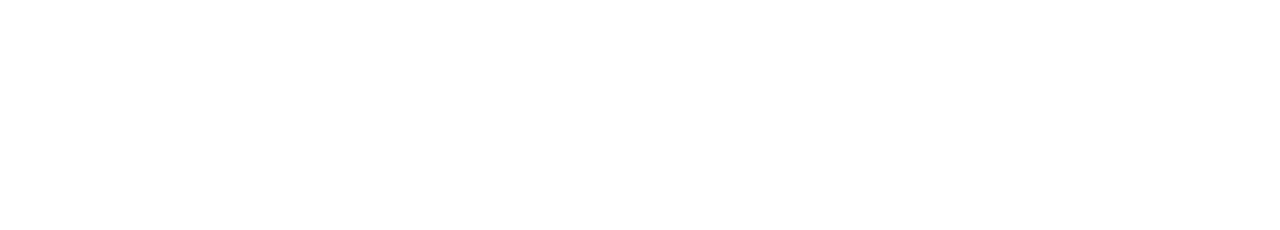
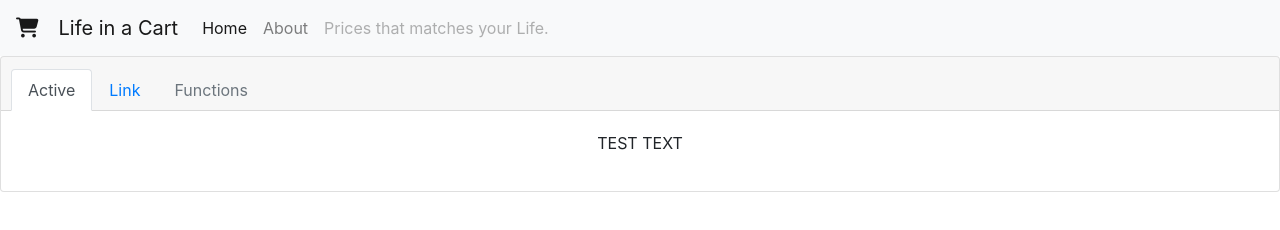
Before and after one commit to IisAnh/Hackathon-Application-1, a plain HTML site: page Temporary_Placeholders/PowerBI_placeholder.html in a window 1280 px wide. Drawn offline with nearby package versions, Linux system fonts and the light colour scheme.

```diff
--- a/Temporary_Placeholders/PowerBI_placeholder.html
+++ b/Temporary_Placeholders/PowerBI_placeholder.html
@@ -0,0 +1,73 @@
+<!DOCTYPE html>
+<head>
+    <link rel="stylesheet" href="https://stackpath.bootstrapcdn.com/bootstrap/4.4.1/css/bootstrap.min.css" integrity="sha384-Vkoo8x4CGsO3+Hhxv8T/Q5PaXtkKtu6ug5TOeNV6gBiFeWPGFN9MuhOf23Q9Ifjh" crossorigin="anonymous">
+    <script src="../js/jquery-3.4.1.min.js"></script>
+    <script src="https://stackpath.bootstrapcdn.com/bootstrap/4.4.1/js/bootstrap.min.js" integrity="sha384-wfSDF2E50Y2D1uUdj0O3uMBJnjuUD4Ih7YwaYd1iqfktj0Uod8GCExl3Og8ifwB6" crossorigin="anonymous"></script>
+    <script src="https://kit.fontawesome.com/d0ba18d660.js" crossorigin="anonymous"></script>
+    <title>Example Program</title>
+</head>
+
+<body>
+    <div class="d-flex">
+        <div class="d-flex flex-row flex-fill">
+            <div class="d-flex flex-column flex-fill">
+                <nav class="navbar navbar-expand-lg navbar-light bg-light">
+                    <a class="navbar-brand" href="#"><i class="fas fa-shopping-cart"></i>&emsp;Life in a Cart</a>
+                    <button class="navbar-toggler" type="button" data-toggle="collapse" data-target="#navbarNav" aria-controls="navbarNav" aria-expanded="false" aria-label="Toggle navigation">
+                      <span class="navbar-toggler-icon"></span>
+                    </button>
+                    <div class="collapse navbar-collapse" id="navbarNav">
+                      <ul class="navbar-nav">
+                        <li class="nav-item active">
+                          <a class="nav-link" href="#">Home<span class="sr-only">(current)</span></a>
+                        </li>
+                        <li class="nav-item">
+                          <a class="nav-link" href="./about.html">About</a>
+                        </li>
+                        <li class="nav-item">
+                          <a class="nav-link disabled" href="#" tabindex="-1" aria-disabled="true">Prices that matches your Life.</a>
+                        </li>
+                      </ul>
+                    </div>
+                  </nav>
+            </div>
+        </div>
+    </div>
+    <div class="d-flex">
+        <div class="d-flex flex-row flex-fill">
+            <div class="d-flex flex-column flex-fill">
+                <div class="card text-center">
+
+                    <div class="card-header">
+                      <ul class="nav nav-tabs card-header-tabs">
+                        <li class="nav-item">
+                          <a class="nav-link active" href="#">Active</a>
+                        </li>
+                        <li class="nav-item">
+                          <a class="nav-link" href="#">Link</a>
+                        </li>
+                        <li class="nav-item">
+                          <a class="nav-link disabled" href="#" tabindex="-1" aria-disabled="true">Functions</a>
+                        </li>
+                      </ul>
+                    </div>
+                    <div class="card-body">
+<!--
+                        <h5 class="card-title">Special title treatment</h5>
+                        <p class="card-text">With supporting text below as a natural lead-in to additional content.</p>
+                        <a href="#" class="btn btn-primary">Go somewhere</a>
+-->
+
+
+
+                        <p> TEST TEXT</p>
+                    </div>
+
+                </div>
+            </div>
+        </div>
+    </div>
+</body>
+
+<script src="https://code.jquery.com/jquery-3.4.1.slim.min.js" integrity="sha384-J6qa4849blE2+poT4WnyKhv5vZF5SrPo0iEjwBvKU7imGFAV0wwj1yYfoRSJoZ+n" crossorigin="anonymous"></script>
+<script src="https://cdn.jsdelivr.net/npm/popper.js@1.16.0/dist/umd/popper.min.js" integrity="sha384-Q6E9RHvbIyZFJoft+2mJbHaEWldlvI9IOYy5n3zV9zzTtmI3UksdQRVvoxMfooAo" crossorigin="anonymous"></script>
```
Also changed, not shown: Temporary_Placeholders/searchItems_placeholder.html (+2 -2 lines), 1 other file.
